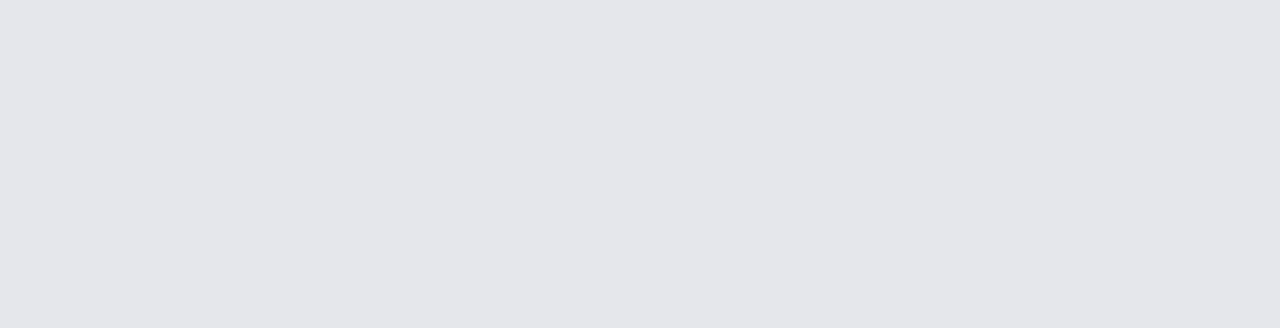
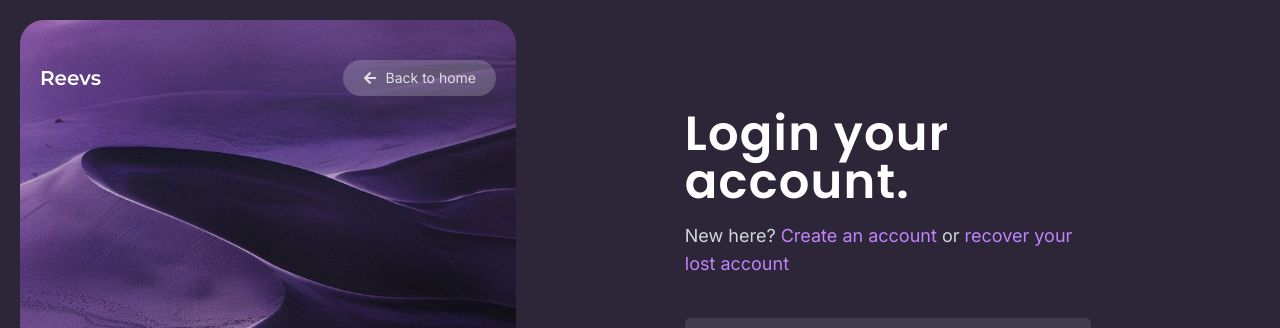
Before and after one commit to arewageek/reevs, a Next.js app: page /signin in a window 1280 px wide. Before the commit this address had no page. Shown: the top 328 px of the page. Built offline with nearby package versions, Linux system fonts and the light colour scheme; no server answers.

Commit message:
refactor: Update component imports for navbar in layout pages, change login route to signin

```diff
--- a/src/app/(auth)/login/page.tsx
+++ b/src/app/(auth)/signin/page.tsx
@@ -1,3 +1,4 @@
+import OauthSignin from '@/components/auth/oauth-signin'
 import LoginForm from '@/components/form/login.form'
 import Link from 'next/link'
 import React from 'react'
@@ -9,13 +10,14 @@ const LoginPage = () => {
                 <h2 className='text-3xl lg:text-5xl text-white font-bold font-poppins tracking-wide'>
                     Login your account.
                 </h2>
-                <p className='text-gray-300 text-sm lg:text-lg mt-3'>
-                    New here? <Link href="/register" className='hover:underline text-purple-400'>Create an account</Link>
+                <p className='text-gray-300 text-sm lg:text-lg mt-4'>
+                    New here? <Link href="/register" className='hover:underline text-purple-400'>Create an account</Link> or <Link className='hover:underline text-purple-400' href="/forgot-password">recover your lost account</Link>
                 </p>
             </div>
 
             <div className='mt-10'>
                 <LoginForm />
+                <OauthSignin />
             </div>
         </div>
     )
--- a/src/app/(guest)/layout.tsx
+++ b/src/app/(guest)/layout.tsx
@@ -1,4 +1,4 @@
-import GuestNavbar from '@/components/layout/guest-navbar'
+import GuestNavbar from '@/components/layout/navbar/guest-navbar'
 import React from 'react'
 
 const GuestLayout = ({ children }: { children: React.ReactNode }) => {
--- a/src/app/user/layout.tsx
+++ b/src/app/user/layout.tsx
@@ -1,4 +1,4 @@
-import AuthNavbar from '@/components/layout/auth-navbar'
+import AuthNavbar from '@/components/layout/navbar/auth-navbar'
 import React from 'react'
 
 const UserLayout = ({ children }: { children: React.ReactNode }) => {
--- a/src/auth.ts
+++ b/src/auth.ts
@@ -8,6 +8,11 @@ import { TAuthUser } from "./types/common";
 
 export const { handlers, signIn, signOut, auth } = NextAuth({
   providers: [
+    Google,
+    Linkedin({
+      clientId: process.env.LINKEDIN_ID,
+      clientSecret: process.env.LINKEDIN_SECRET,
+    }),
     Credentials({
       credentials: {
         email: { label: "Email", type: "email" },
@@ -45,14 +50,6 @@ export const { handlers, signIn, signOut, auth } = NextAuth({
         };
       },
     }),
-    Google({
-      clientId: process.env.GOOGLE_ID,
-      clientSecret: process.env.GOOGLE_SECRET,
-    }),
-    Linkedin({
-      clientId: process.env.LINKEDIN_ID,
-      clientSecret: process.env.LINKEDIN_SECRET,
-    }),
   ],
   callbacks: {
     authorized({ request: { nextUrl }, auth }) {
@@ -87,7 +84,7 @@ export const { handlers, signIn, signOut, auth } = NextAuth({
     },
   },
   pages: {
-    signIn: "/login",
+    signIn: "/signin",
     newUser: "/register",
   },
 });
--- a/src/components/layout/auth-navbar.tsx
+++ b/src/components/layout/navbar/auth-navbar.tsx
@@ -1,5 +1,5 @@
 import React from 'react'
-import SignoutButton from '../auth/signout-button'
+import SignoutButton from '../../auth/signout-button'
 
 const AuthNavbar = () => {
     return (
--- a/src/components/layout/guest-navbar.tsx
+++ b/src/components/layout/navbar/guest-navbar.tsx
@@ -1,6 +1,6 @@
 import Link from 'next/link'
 import React from 'react'
-import { Button } from '../ui/button'
+import { Button } from '../../ui/button'
 
 const GuestNavbar = () => {
     return (
@@ -12,7 +12,7 @@ const GuestNavbar = () => {
 
                 <div className='flex items-center gap-2'>
                     <Button asChild variant="link" className='hover:no-underline hover:text-black/70 font-bold'>
-                        <Link href="/login">
+                        <Link href="/signin">
                             Signin
                         </Link>
                     </Button>
```
